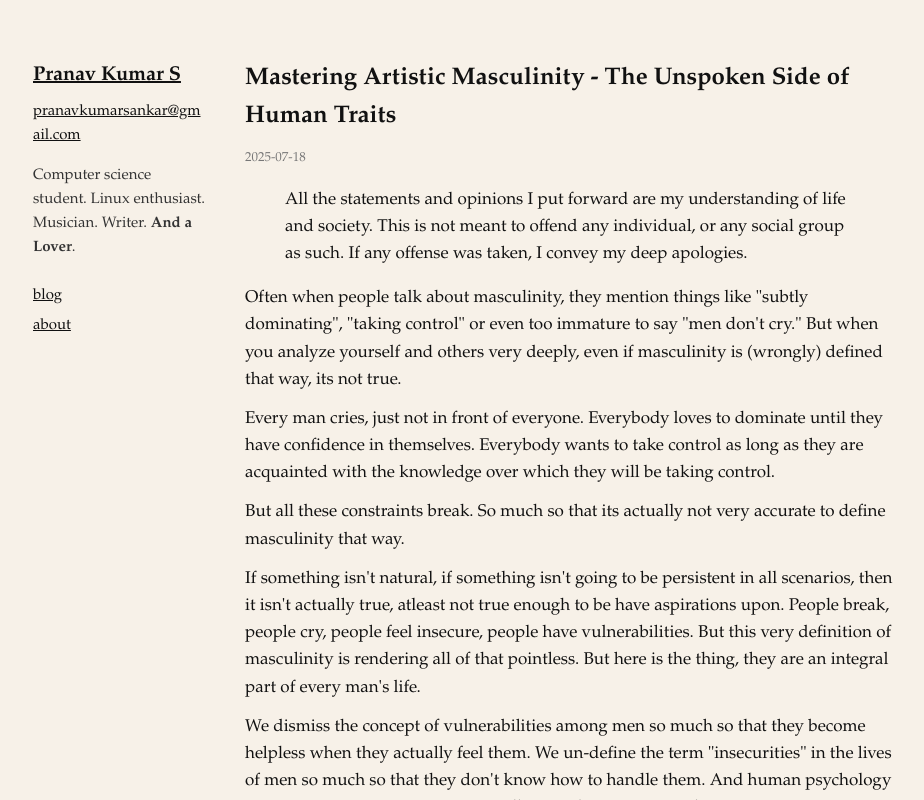
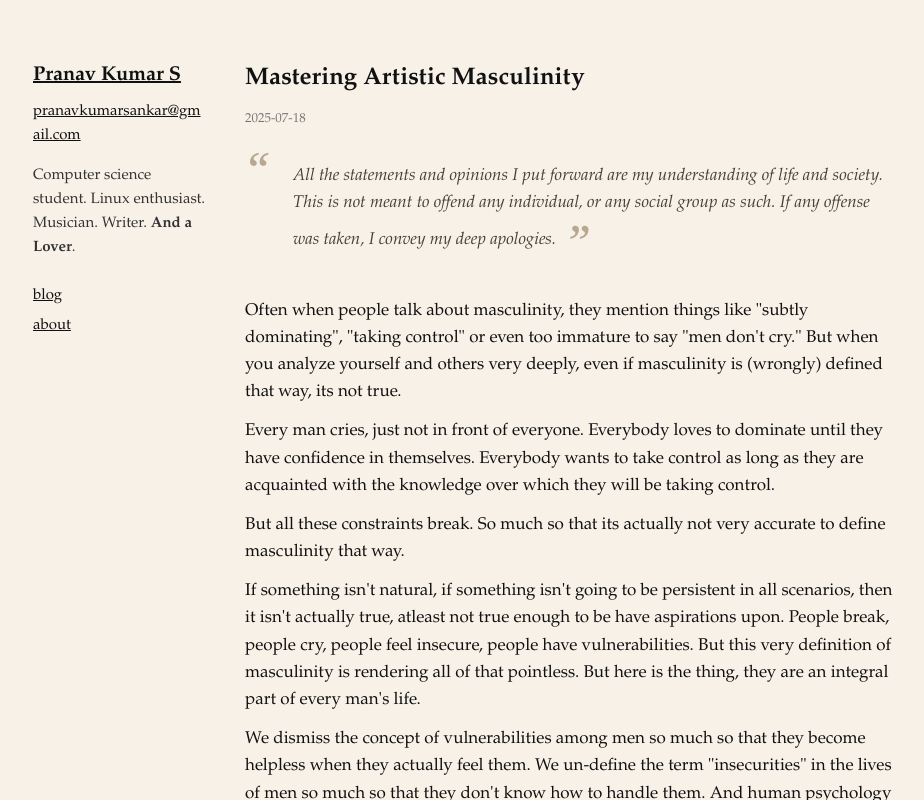
Before and after one commit to PranavKumarNarayanan/portfolio-blogs, a Next.js app: page /blog/artistic-masculinity in a window 1280 px wide. Shown: the top 800 px of the page, without its empty margins (177-1101 px from the left). Built offline with nearby package versions, Linux system fonts and the light colour scheme.

Commit message:
Edited the CSS to make the code blocks and block quote more distinctive.

```diff
--- a/app/globals.css
+++ b/app/globals.css
@@ -136,6 +136,89 @@ a:hover {
   padding-left: 24px;
 }
 
+/* blockquotes — big quote mark, italic, soft accent */
+.content article blockquote {
+  position: relative;
+  margin: 24px 0;
+  padding: 8px 0 8px 48px;
+  font-style: italic;
+  color: #4a3f33;
+}
+
+.content article blockquote::before {
+  content: "\201C";
+  position: absolute;
+  left: 0;
+  top: -10px;
+  font-size: 48px;
+  font-family: Georgia, serif;
+  color: #b8a88f;
+  line-height: 1;
+}
+
+.content article blockquote {
+  position: relative;
+  margin: 24px 0;
+  padding: 8px 0 8px 48px;
+  font-style: italic;
+  color: #4a3f33;
+}
+
+.content article blockquote::before {
+  content: "\201C";
+  position: absolute;
+  left: 0;
+  top: -10px;
+  font-size: 48px;
+  font-family: Georgia, serif;
+  color: #b8a88f;
+  line-height: 1;
+}
+
+.content article blockquote::after {
+  content: "\201D";
+  font-size: 48px;
+  font-family: Georgia, serif;
+  color: #b8a88f;
+  line-height: 1;
+  margin-left: 6px;
+  vertical-align: -16px;
+}
+
+.content article blockquote p {
+  margin: 0;
+  display: inline;
+}
+
+/* code blocks — darker brown, monospace, stands apart from prose */
+.content article pre {
+  background: #3a2f25;
+  color: #f0e8db;
+  padding: 16px;
+  border-radius: 4px;
+  overflow-x: auto;
+  font-family: "SF Mono", Consolas, "Courier New", monospace;
+  font-size: 14px;
+  line-height: 1.5;
+}
+
+.content article pre code {
+  background: none;
+  color: inherit;
+  padding: 0;
+  font-size: inherit;
+}
+
+/* inline code — lighter, sits between body text and code blocks */
+.content article code {
+  background: #ece1d2;
+  color: #5c4a37;
+  padding: 2px 6px;
+  border-radius: 3px;
+  font-family: "SF Mono", Consolas, "Courier New", monospace;
+  font-size: 0.9em;
+}
+
 @media (max-width: 700px) {
   .page {
     flex-direction: column;
--- a/content/posts/artistic-masculinity.mdx
+++ b/content/posts/artistic-masculinity.mdx
@@ -1,5 +1,5 @@
 ---
-title: "Mastering Artistic Masculinity -  The Unspoken Side of Human Traits"
+title: "Mastering Artistic Masculinity"
 date: "2025-07-18"
 summary: 'My takes on masculinity and a way of life'
 ---
```
